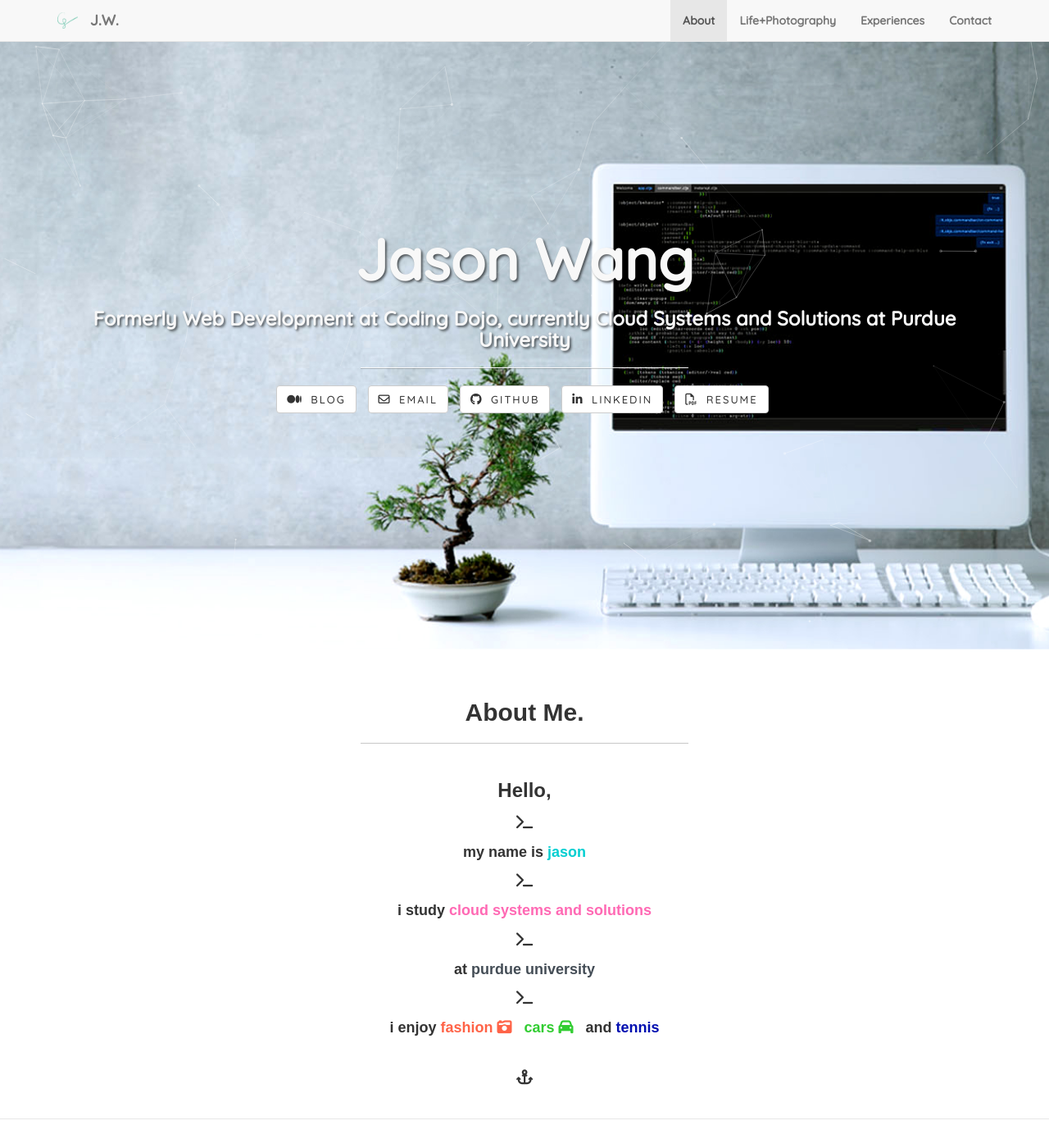
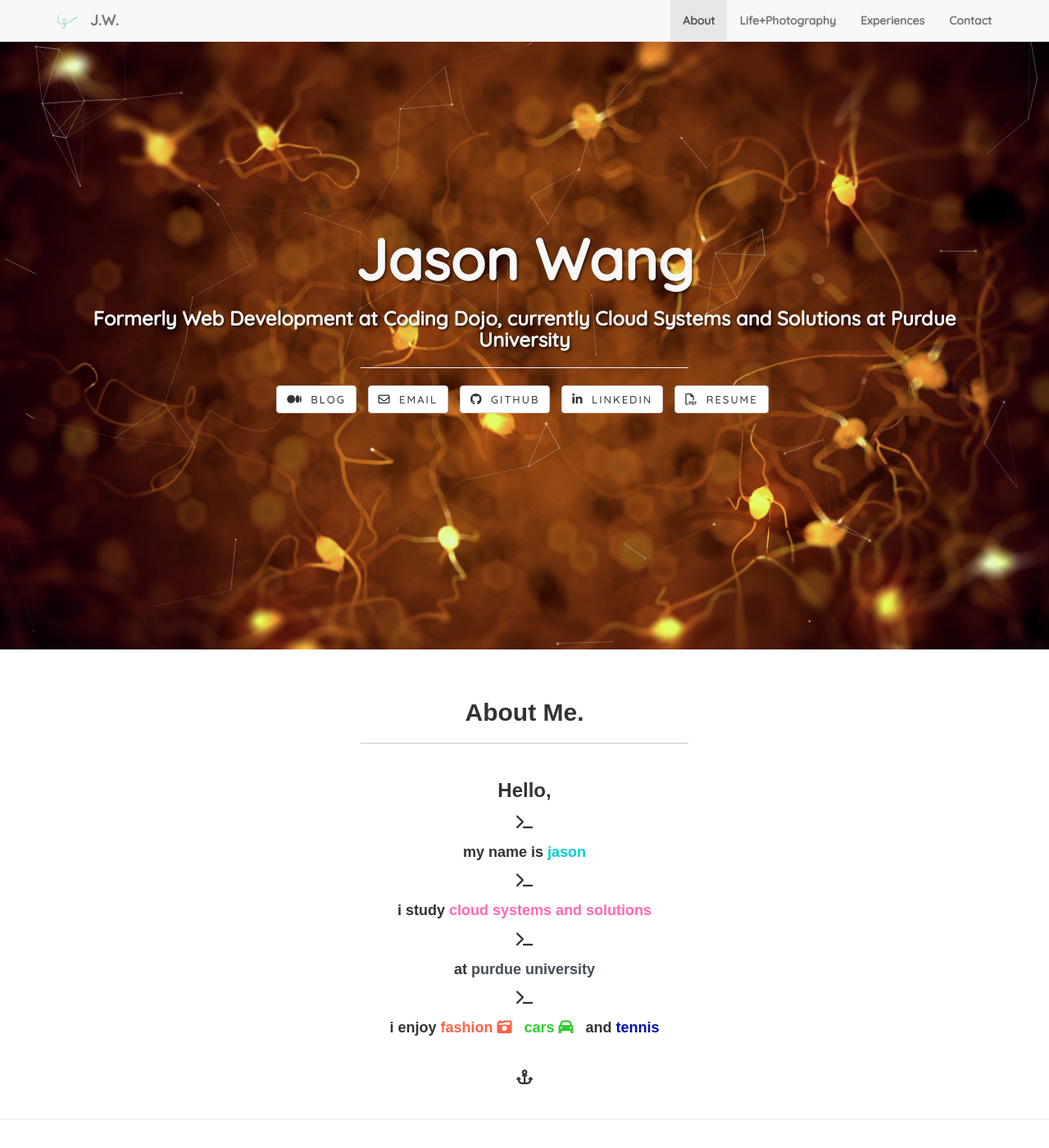
Before and after one commit to jawang94/jawang94.github.io, a Jekyll site: the page built from index.html, in a window 1280 px wide and 1400 px high. Shown: the whole window at 82% size. Built offline with Jekyll 4.4.1, drawn with Linux system fonts in a browser that asks for light colours; nearby versions of some CDN libraries.

Commit message:
particle js fiddling

```diff
--- a/css/landing-page.css
+++ b/css/landing-page.css
@@ -241,7 +241,7 @@ iframe {
     width: 100%;
     height: 100%;
     /*background-color: #808B96;*/
-    background-image: url(../img/intro-bg-3.jpg);
+    background-image: url(../img/intro-brain.jpg);
     background-size: cover;
     background-position: 50% 50%;
     background-repeat: no-repeat;
```
